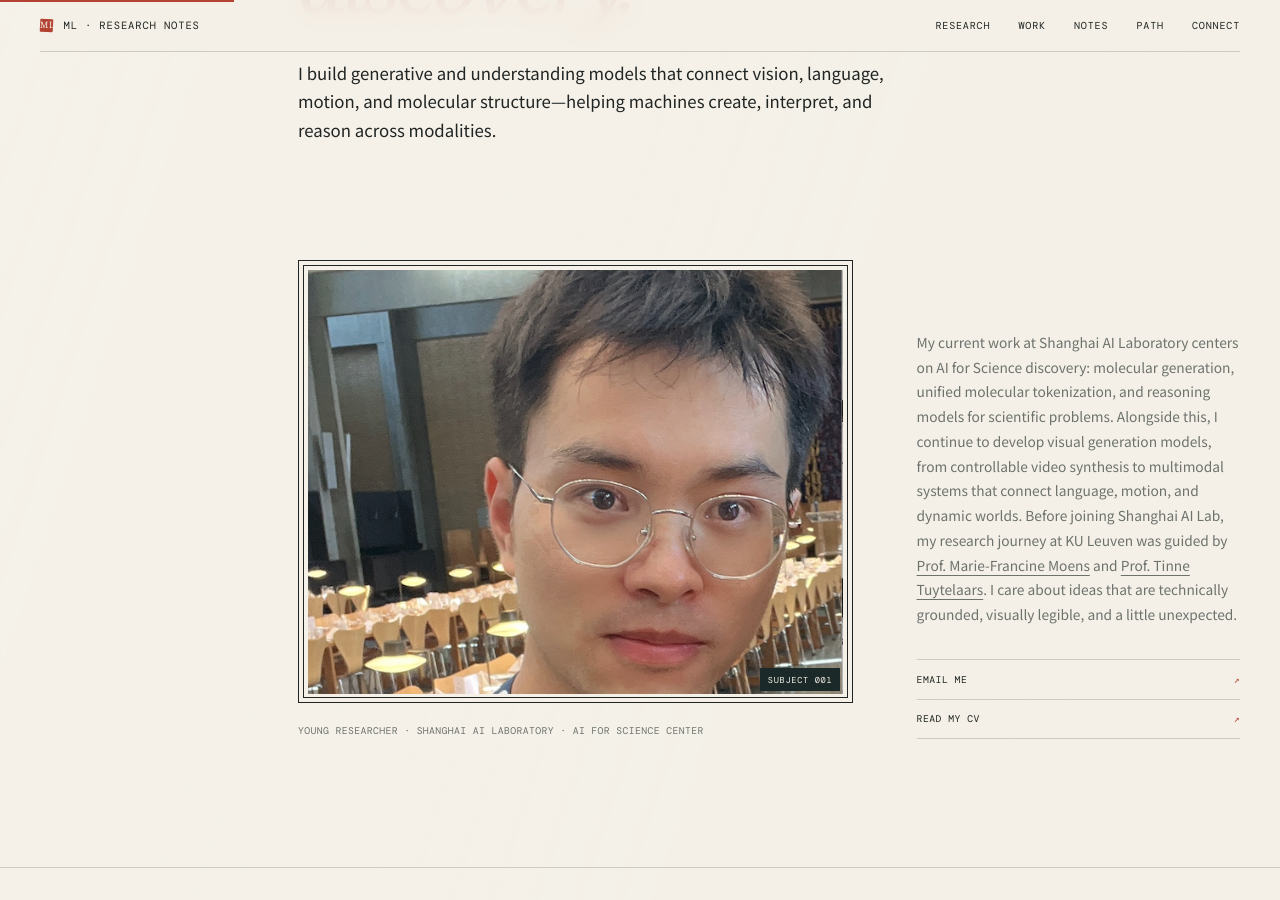
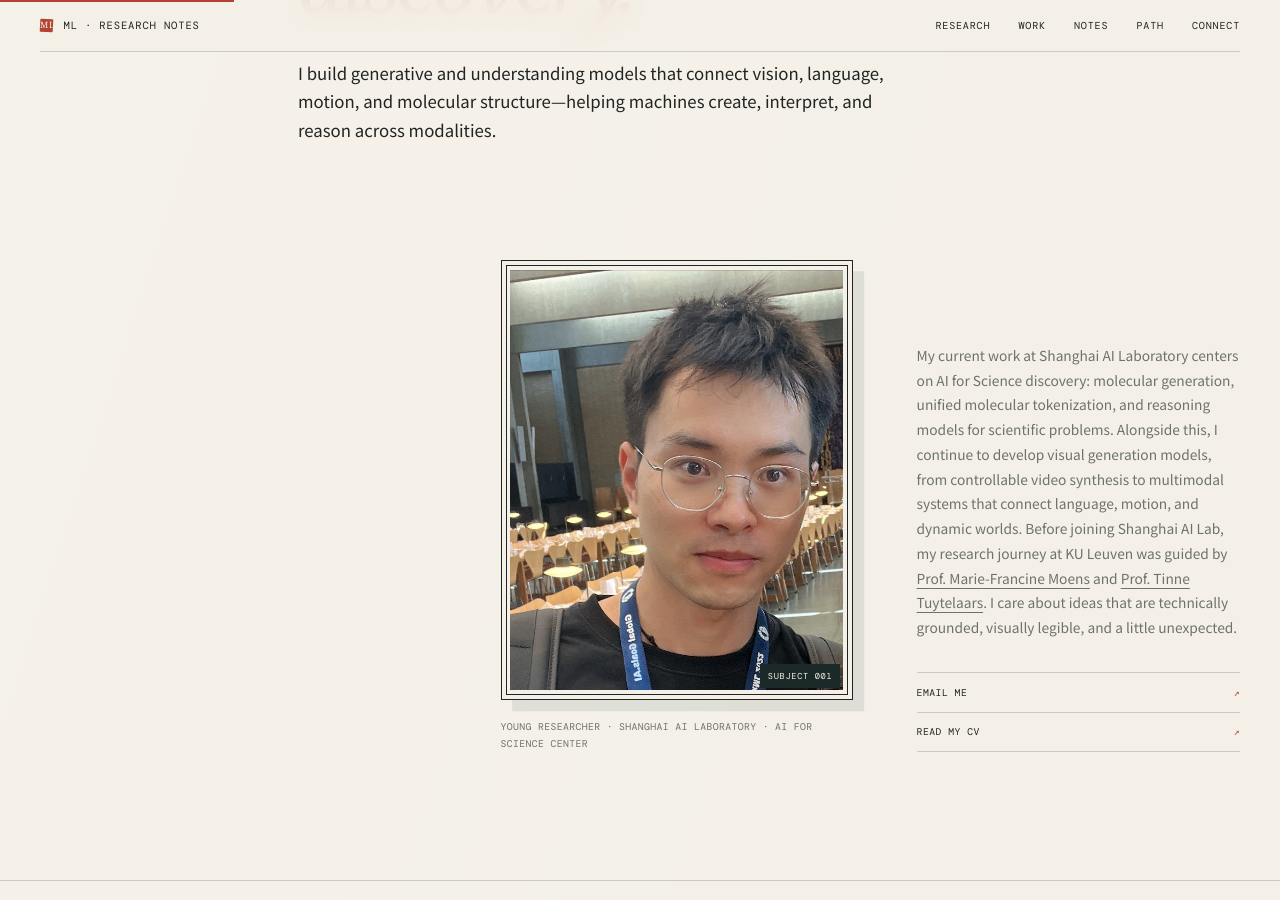
Before and after one commit to Mingxiao-Li/mingxiao-li.github.io, a Jekyll site: the page index.html, which Jekyll copies as it is, in a window 1280 px wide and 900 px high, scrolled down 1581 px. Built offline with Jekyll 4.4.1, drawn with Linux system fonts in a browser that asks for light colours; some web fonts are replaced.

Commit message:
Refine portrait scale and intro layout

```diff
--- a/assets/css/home.css
+++ b/assets/css/home.css
@@ -77,12 +77,12 @@ body.home-page button { font: inherit; }
 .intro__statement { grid-column: 2 / 4; }
 .intro__statement h2 { max-width: 12ch; margin: 0; font-family: var(--serif); font-size: clamp(3.6rem, 6.4vw, 7.3rem); font-weight: 400; letter-spacing: -.05em; line-height: .9; }
 .intro__statement > p { max-width: 38rem; margin: 2.5rem 0 0; font-size: 1.05rem; line-height: 1.7; }
-.intro__portrait { grid-column: 2; margin-top: clamp(5rem, 9vw, 9rem); }
-.portrait-frame { position: relative; width: min(100%, 35rem); aspect-ratio: 5 / 4; padding: .55rem; border: 1px solid var(--ink); box-shadow: inset 0 0 0 4px var(--paper), inset 0 0 0 5px var(--ink); }
+.intro__portrait { grid-column: 2; justify-self: end; width: min(100%, 22rem); margin-top: clamp(5rem, 9vw, 9rem); }
+.portrait-frame { position: relative; width: 100%; aspect-ratio: 4 / 5; padding: .55rem; border: 1px solid var(--ink); box-shadow: inset 0 0 0 4px var(--paper), inset 0 0 0 5px var(--ink), .7rem .7rem 0 rgba(94,119,112,.15); }
 .portrait-frame img { display: block; width: 100%; height: 100%; object-fit: cover; object-position: center 35%; }
 .portrait-frame > span { position: absolute; right: .7rem; bottom: .7rem; padding: .35rem .5rem; color: var(--paper); background: var(--ink-deep); font-family: var(--mono); font-size: .54rem; letter-spacing: .08em; text-transform: uppercase; }
 .portrait-frame > i { display: none; }
-.intro__portrait > p { max-width: 28rem; margin: 1.2rem 0 0; color: var(--muted); font-family: var(--mono); font-size: .61rem; letter-spacing: .04em; line-height: 1.7; text-transform: uppercase; }
+.intro__portrait > p { max-width: 22rem; margin: 1.2rem 0 0; color: var(--muted); font-family: var(--mono); font-size: .61rem; letter-spacing: .04em; line-height: 1.7; text-transform: uppercase; }
 .intro__bio { align-self: end; grid-column: 3; }
 .intro__bio > p { margin: 0; color: var(--muted); font-size: .86rem; line-height: 1.8; }
 .intro__bio > p a { text-decoration-thickness: 1px; text-underline-offset: .22rem; }
@@ -217,7 +217,7 @@ body.home-page button { font: inherit; }
   .round-link { margin-top: 1.3rem; }
   .section-heading { grid-template-columns: 1fr; gap: 1.4rem; }
   .intro { display: block; }
-  .intro__portrait { margin-top: 4.5rem; }
+  .intro__portrait { width: min(100%, 19rem); margin-top: 4.5rem; }
   .intro__bio { margin-top: 2.5rem; }
   .research-card h3 { margin-top: 2.5rem; }
   .project__main { grid-template-columns: 4.6rem 1fr auto; min-height: 17rem; padding: 1.3rem 0; }
```
